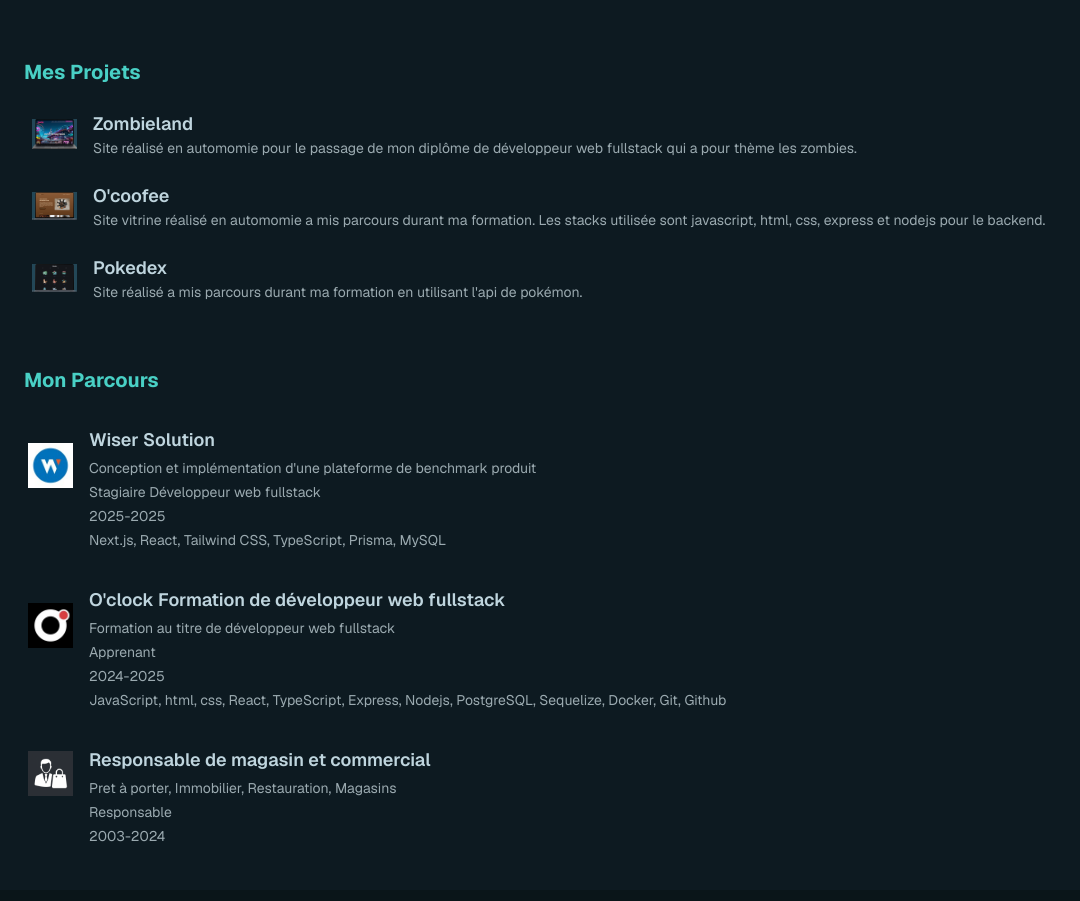
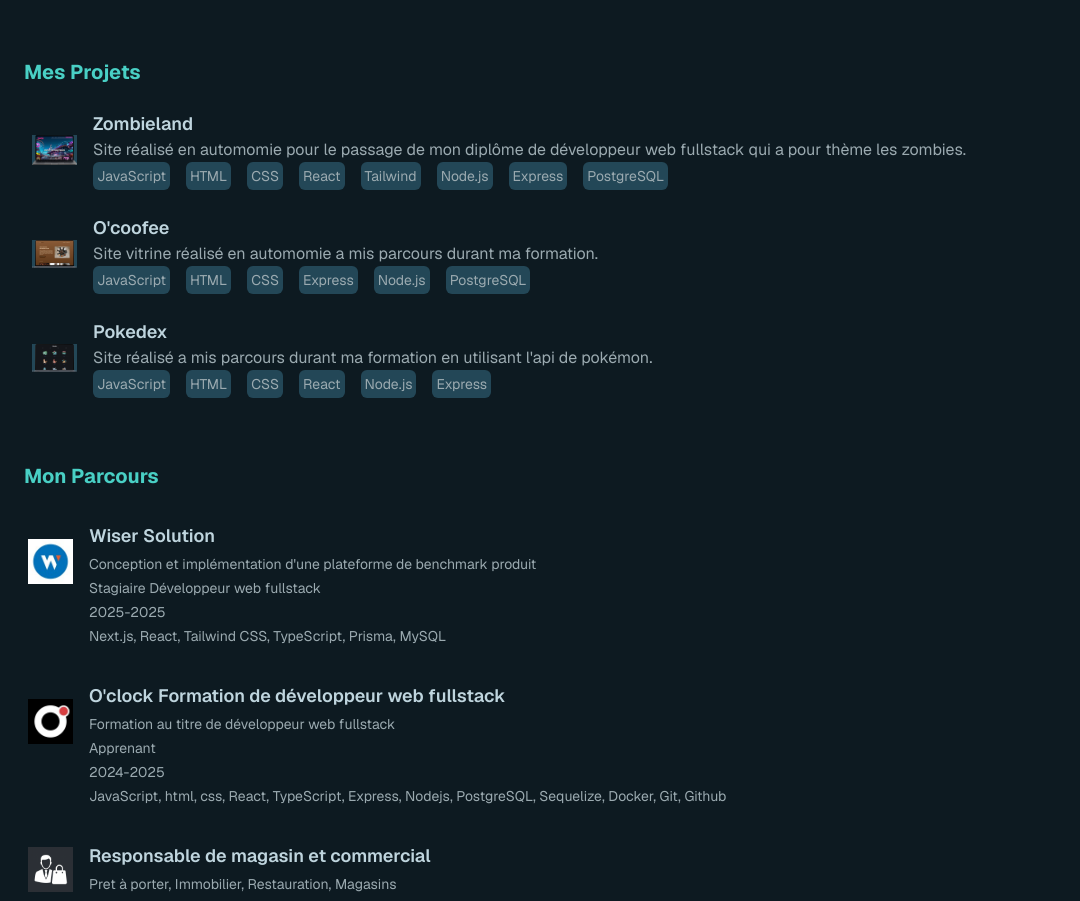
Before and after one commit to mario-souvily/portofolio2, a Next.js app: page / in a window 1280 px wide. Shown: the part 910-1811 px from the top of the page, without its empty margins (0-1080 px from the left). Built offline with nearby package versions, Linux system fonts and the light colour scheme; a web font is replaced by a local one.

Commit message:
add stacks to projects and correct some typos and add image to projects

```diff
--- a/app/components/projects/SideProject.tsx
+++ b/app/components/projects/SideProject.tsx
@@ -6,6 +6,7 @@ type SideProjectProps = {
   description: string;
   url: string;
   image: string;
+  stacks?: string[];
 };
 
 export const SideProject = (props: SideProjectProps) => {
@@ -19,7 +20,16 @@ export const SideProject = (props: SideProjectProps) => {
       </span>
       <div>
         <p className="text-lg font-semibold">{props.title}</p>
-        <p className="text-sm text-muted-foreground">{props.description}</p>
+        <p className="text-md text-muted-foreground">{props.description}</p>
+        {props.stacks && (
+          <div className="text-md text-muted-foreground flex flex-wrap gap-2">
+            {props.stacks.map((stack, index) => (
+              <span key={index} className="inline-block mr-2 text-sm bg-accent p-1 rounded-md">
+                {stack}
+              </span>
+            ))}
+          </div>
+        )}
       </div>
     </Link>
   );
--- a/app/components/status.tsx
+++ b/app/components/status.tsx
@@ -31,6 +31,7 @@ export const Status = () => {
               description={project.description}
               url={project.url}
               image={project.image}
+              stacks={project.stacks}
             />
           ))}
         </div>
--- a/app/data/projects.ts
+++ b/app/data/projects.ts
@@ -4,13 +4,24 @@ export const SideProjects = [
     title: "Zombieland",
     description:
       "Site réalisé en automomie pour le passage de mon diplôme de développeur web fullstack qui a pour thème les zombies.",
+    stacks: [
+      "JavaScript",
+      "HTML",
+      "CSS",
+      "React",
+      "Tailwind",
+      "Node.js",
+      "Express",
+      "PostgreSQL",
+    ],
     url: "http://zombielandworld.surge.sh/",
   },
   {
     image: "/images/Ocoffee.png",
     title: "O'coofee",
     description:
-      "Site vitrine réalisé en automomie a mis parcours durant ma formation. Les stacks utilisée sont javascript, html, css, express et nodejs pour le backend.",
+      "Site vitrine réalisé en automomie a mis parcours durant ma formation.",
+    stacks: ["JavaScript", "HTML", "CSS", "Express", "Node.js", "PostgreSQL"],
     url: "",
   },
   {
@@ -18,6 +29,7 @@ export const SideProjects = [
     title: "Pokedex",
     description:
       "Site réalisé a mis parcours durant ma formation en utilisant l'api de pokémon.",
+    stacks: ["JavaScript", "HTML", "CSS", "React", "Node.js", "Express"],
     url: "",
   },
 ];
```
